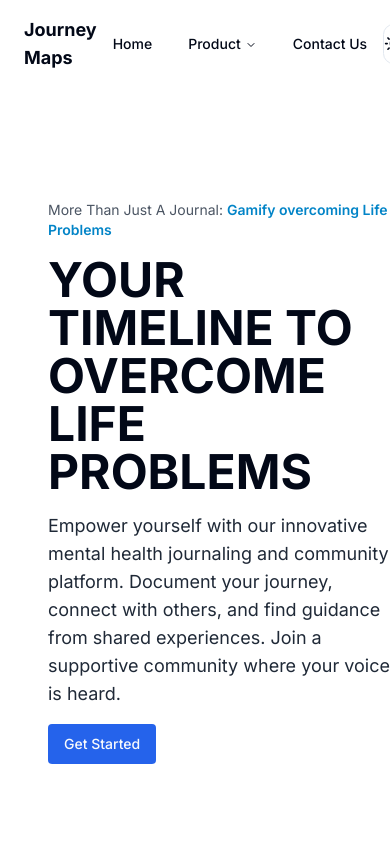
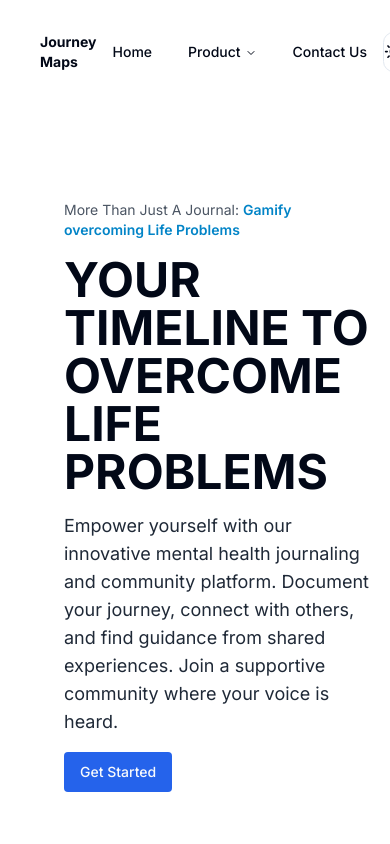
Before and after one commit to Harman-Sahota/Journey-Maps, a Next.js app in the folder frontend/: page / in a window 390 px wide. Shown: the top 844 px of the page. Built offline with nearby package versions, Linux system fonts and the light colour scheme.

Commit message:
fixing padding and font sizes on smaller screens

```diff
--- a/frontend/app/page.tsx
+++ b/frontend/app/page.tsx
@@ -40,7 +40,7 @@ const values = [
 
 export default function Home() {
   return (
-    <div className="flex flex-col min-h-screen">
+    <div className="flex flex-col min-h-screen p-4 md:p-0">
       <Navbar />
       <div className="flex-grow flex justify-start items-center">
         <div className="max-w-xl ml-12 mt-32 md:mt-0 lg:mt-0">
--- a/frontend/components/ui/navbar.tsx
+++ b/frontend/components/ui/navbar.tsx
@@ -54,7 +54,7 @@ export default function NavigationMenuDemo() {
 
     return (
         <div className="flex justify-between items-center w-full mt-4 px-6">
-            <h1 className="text-lg font-bold">Journey Maps</h1>
+            <h1 className="text-sm md:text-lg font-bold">Journey Maps</h1>
             <NavigationMenu>
                 <NavigationMenuList>
                     <NavigationMenuItem>
```
